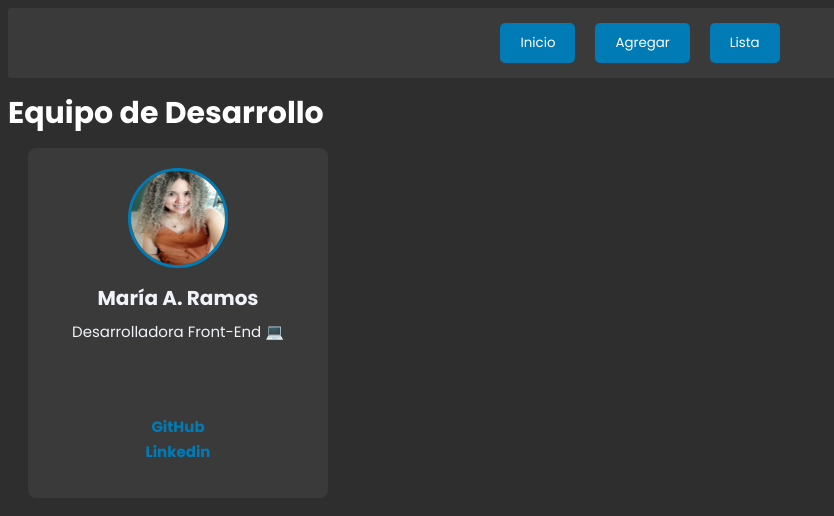
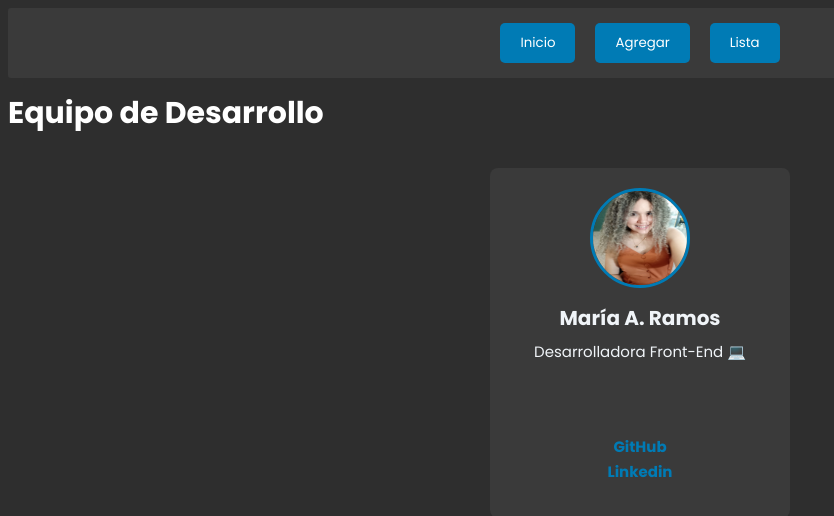
Before and after one commit to Marc-07/React-API-ListadoProducto, a React (Vite) app: page / in a window 1280 px wide. Shown: the top 516 px of the page, without its empty margins (0-834 px from the left). Built offline with nearby package versions, Linux system fonts and the light colour scheme.

Commit message:
Se agrega className home a page

```diff
--- a/src/components/organisms/TeamList.jsx
+++ b/src/components/organisms/TeamList.jsx
@@ -2,7 +2,7 @@ import TeamMember from "../molecules/TeamMember"
 
 const TeamList = ({members}) => {
   return (
-    <div>
+    <div className="team-list">
         {members.map((member, index) => (
             <TeamMember key={index} member={member} />
         )) }
```
